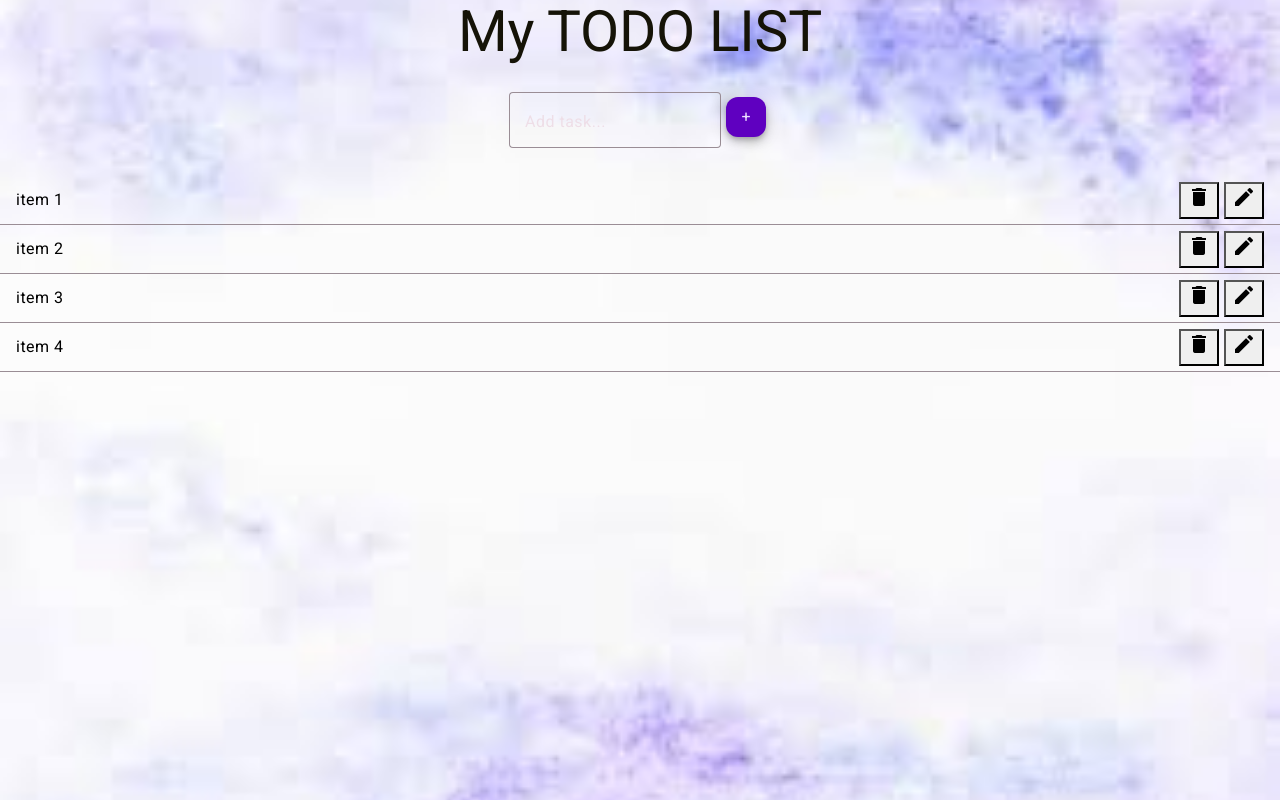
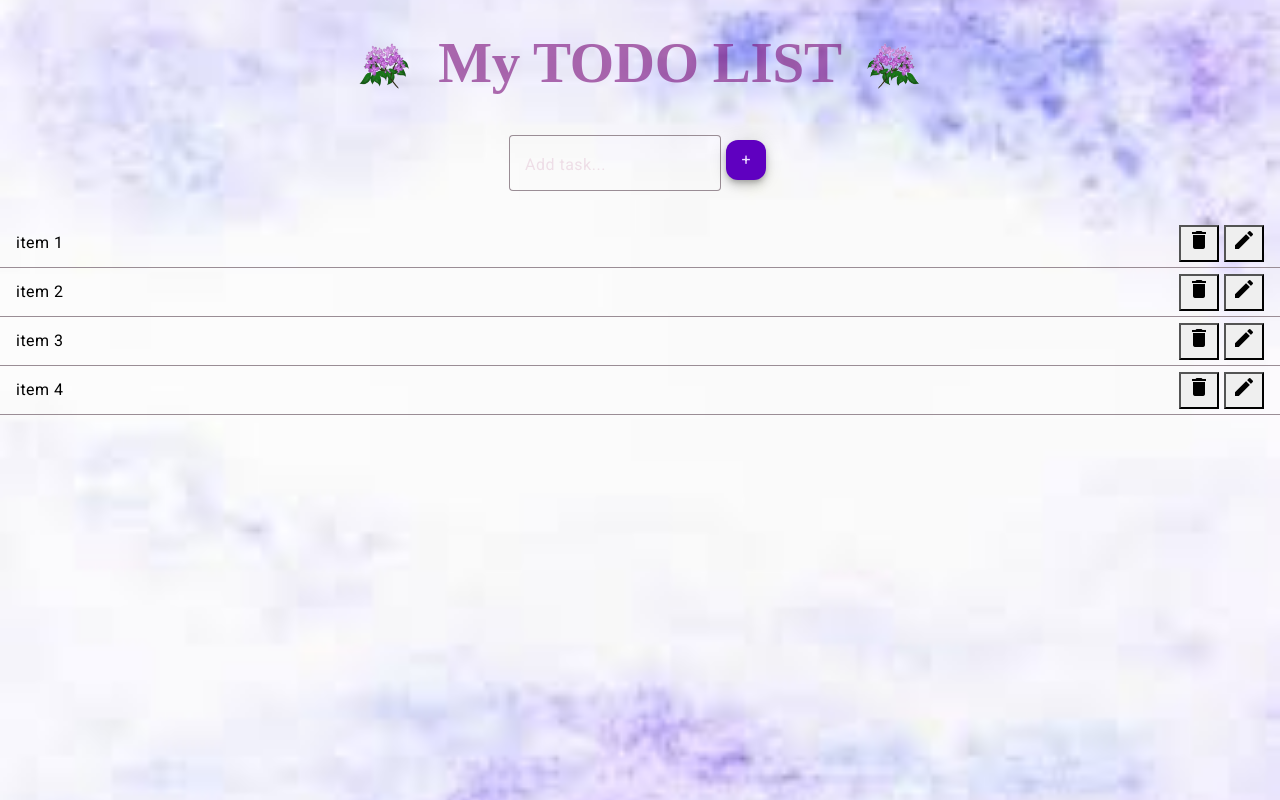
Before and after one commit to FarahBahaa/Todo-List, an Angular app: page / in a window 1280 px wide. Built offline with nearby package versions, Linux system fonts and the light colour scheme.

Commit message:
Styling todo list header component

```diff
--- a/src/app/todo-list-header/todo-list-header.component.css
+++ b/src/app/todo-list-header/todo-list-header.component.css
@@ -1,9 +1,38 @@
+@import url('https://fonts.googleapis.com/css2?family=Dancing+Script:wght@679&family=Rubik+Mono+One&display=swap');
+
 .header {
-    text-align: center;
-    font-family: "Dancing Script " ,cursive;
-    color: rgb(21, 19, 7);
+    color: rgb(127 22 126 / 63%);
     top :0;
     left: 0;
     width: 100%;
+    margin-top: 20px;
+    display: flex;
+    align-items: center;
+    justify-content: center;
+  }
+
+
+  .header-style {
+    text-align: center;
+    font-family: "Dancing Script", cursive;
+    font-optical-sizing: auto;
+    font-weight: 679;
+    font-style: normal
+
 
   }
+  .header-image {
+    width: 100px;
+    height: 115px;
+    padding-bottom: 20px;
+    padding-left: 5px;
+
+  }
+
+
+  .header-image2 {
+    width: 100px;
+    height: 115px;
+    padding-bottom: 20px;
+    padding-right: 10px;
+  }
--- a/src/app/todo-list-header/todo-list-header.component.html
+++ b/src/app/todo-list-header/todo-list-header.component.html
@@ -1,3 +1,5 @@
 <div class="header">
-    <h1>My TODO LIST</h1>
+  <img src=".\assets\images\flower-removebg-preview.png" alt="Todo Icon" class="header-image2" />
+    <h1 class="header-style">My TODO LIST</h1>
+    <img src=".\assets\images\flower-removebg-preview2.png" alt="Todo Icon" class="header-image" />
   </div>
```
Also changed, not shown: src/assets/images/flower-removebg-preview.png (added), src/assets/images/flower-removebg-preview2.png (added).
